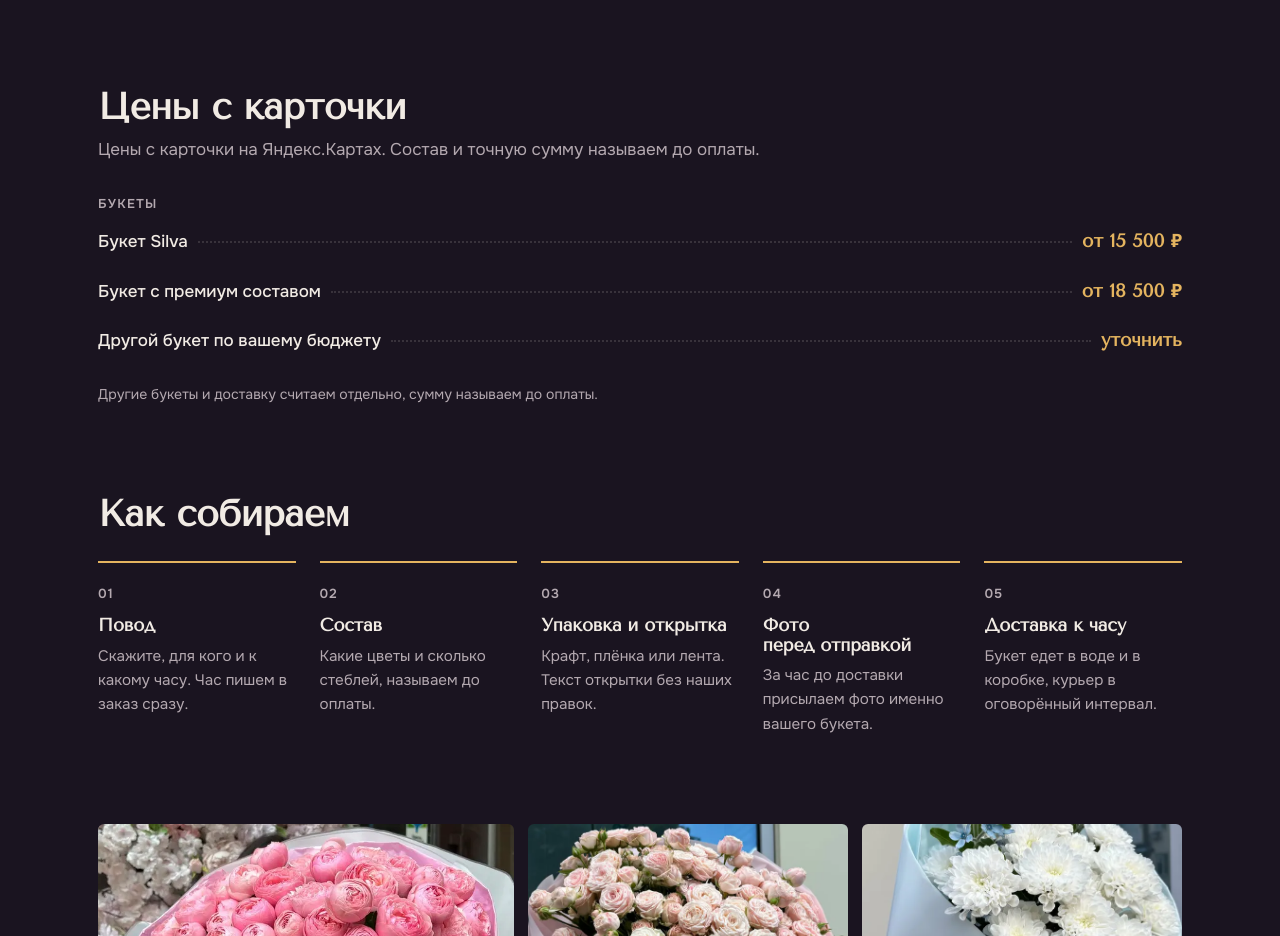
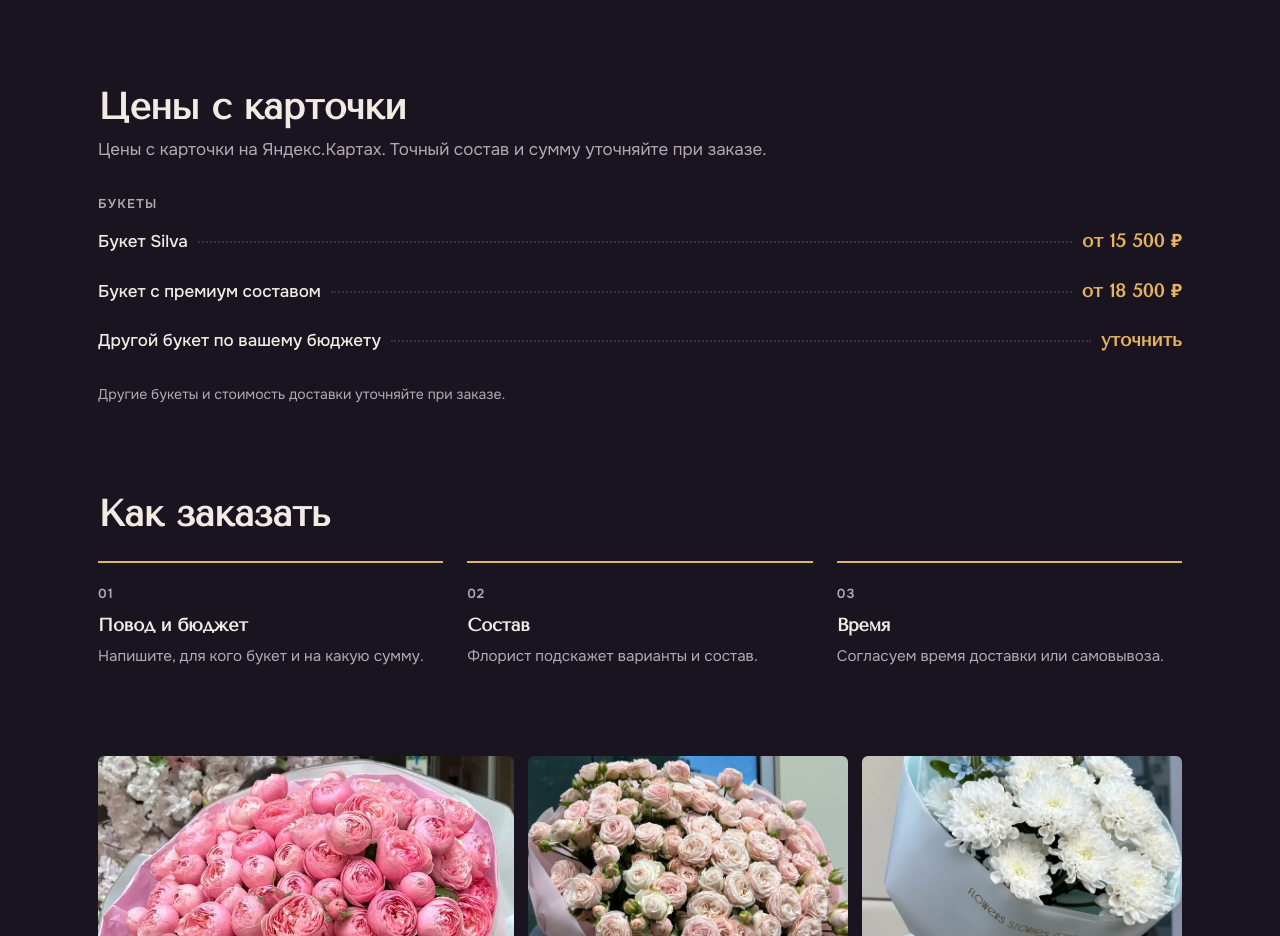
Before and after one commit to sabailov2-source/cvetochnye-istorii-krasnodar, a plain HTML site: page index.html in a window 1280 px wide. Shown: the part 840-1776 px from the top of the page. Drawn offline with nearby package versions, Linux system fonts and the light colour scheme.

Commit message:
Убраны обещания из шаблона

```diff
--- a/index.html
+++ b/index.html
@@ -42,7 +42,7 @@
   <ul class="s-facts"><li>Рейтинг 5,0 на Яндекс.Картах</li><li>206 отзывов</li><li>Готовые и сборные букеты</li></ul>
 
   <section class="s-section" id="prices">
-    <header class="s-section__head"><h2>Цены с карточки</h2><p>Цены с карточки на Яндекс.Картах. Состав и точную сумму называем до оплаты.</p></header>
+    <header class="s-section__head"><h2>Цены с карточки</h2><p>Цены с карточки на Яндекс.Картах. Точный состав и сумму уточняйте при заказе.</p></header>
     <div class="s-board"><div class="s-board__group">
       <h3 class="s-board__title">Букеты</h3>
       <ul class="s-board__list">
@@ -51,17 +51,15 @@
         <li class="s-board__row"><span class="s-board__name">Другой букет по вашему бюджету</span><span class="s-board__dots" aria-hidden="true"></span><span class="s-board__price">уточнить</span></li>
       </ul>
     </div></div>
-    <p class="s-note">Другие букеты и доставку считаем отдельно, сумму называем до оплаты.</p>
+    <p class="s-note">Другие букеты и стоимость доставки уточняйте при заказе.</p>
   </section>
 
   <section class="s-section">
-    <header class="s-section__head"><h2>Как собираем</h2></header>
+    <header class="s-section__head"><h2>Как заказать</h2></header>
     <ol class="s-steps">
-      <li class="s-steps__item"><span class="s-steps__n">01</span><h3>Повод</h3><p>Скажите, для кого и к какому часу. Час пишем в заказ сразу.</p></li>
-      <li class="s-steps__item"><span class="s-steps__n">02</span><h3>Состав</h3><p>Какие цветы и сколько стеблей, называем до оплаты.</p></li>
-      <li class="s-steps__item"><span class="s-steps__n">03</span><h3>Упаковка и открытка</h3><p>Крафт, плёнка или лента. Текст открытки без наших правок.</p></li>
-      <li class="s-steps__item"><span class="s-steps__n">04</span><h3>Фото перед отправкой</h3><p>За час до доставки присылаем фото именно вашего букета.</p></li>
-      <li class="s-steps__item"><span class="s-steps__n">05</span><h3>Доставка к часу</h3><p>Букет едет в воде и в коробке, курьер в оговорённый интервал.</p></li>
+      <li class="s-steps__item"><span class="s-steps__n">01</span><h3>Повод и бюджет</h3><p>Напишите, для кого букет и на какую сумму.</p></li>
+      <li class="s-steps__item"><span class="s-steps__n">02</span><h3>Состав</h3><p>Флорист подскажет варианты и состав.</p></li>
+      <li class="s-steps__item"><span class="s-steps__n">03</span><h3>Время</h3><p>Согласуем время доставки или самовывоза.</p></li>
     </ol>
   </section>
 
```
